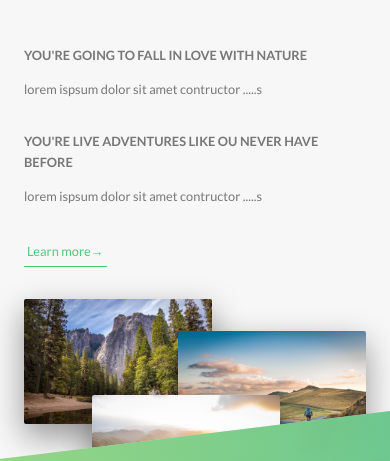
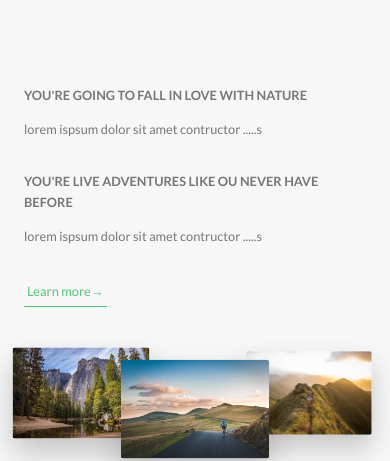
Before and after one commit to Muneeb316/Advance-Css-Sass, a website: page index.html in a window 390 px wide. Shown: the part 912-1373 px from the top of the page. Drawn offline with Linux system fonts and the light colour scheme.

Commit message:
Writring media queries-about and feature section

```diff
--- a/sass/base/_utilities.scss
+++ b/sass/base/_utilities.scss
@@ -1,6 +1,16 @@
 .u-center-text {text-align: center !important;}
 .u-margin-bottom-small {margin-bottom: 1.5rem !important;}
-.u-margin-bottom-medium {margin-bottom: 4rem !important;}
-.u-margin-bottom-big {margin-bottom: 6rem !important;}
+.u-margin-bottom-medium {
+    margin-bottom: 4rem !important;
+    @include respond(tab-port) {
+        padding: 3rem ;
+    }
+}
+.u-margin-bottom-big {
+    margin-bottom: 6rem !important;
+    @include respond(tab-port) {
+        padding: 5rem;
+    }
+}
 .u-margin-top-big{ margin-top: 8rem !important;}
 .u-margin-top-huge{ margin-top: 10rem !important;}
--- a/sass/components/_composition.scss
+++ b/sass/components/_composition.scss
@@ -7,17 +7,39 @@
         position: absolute;
         transition: all .2s;
         outline-offset: 1.3rem;
+
+        @include respond(tab-port) {
+            float: left;
+            position: relative;
+            width: 33.3333333%;
+            box-shadow: 0 1.5rem 3rem rgba($color-black, .2);
+        }
         &--p1 {
             left: 0;
             top: -2rem;
+
+            @include respond(tab-port){
+                top: 0;
+                transform: scale(1.2);
+            }
         }
         &--p2 {
             right: 0;
             top: 2rem;
+            @include respond(tab-port){
+                top: -1;
+                transform: scale(1.3);
+                z-index: 100;
+            }
         }
         &--p3 {
             left: 20%;
             top: 10rem;
+            @include respond(tab-port){
+                top: 0;
+                left: 0;
+                transform: scale(1.1);
+            }
         }
         &:hover {
             outline: 1.5rem solid $color-primary;
--- a/sass/components/_feature-box.scss
+++ b/sass/components/_feature-box.scss
@@ -6,6 +6,9 @@
     border-radius: 3px;
     box-shadow: 0 1.5rem 4rem rgba($color-black, .15);
     transition: transform .3s;
+    @include respond(tab-port) {
+        padding: 2rem;
+    }
     &__icon {
         font-size: 6rem;
         margin-bottom: .5rem;
@@ -14,7 +17,9 @@
         -webkit-background-clip: text;
         color: transparent;
 
-
+        @include respond(tab-port) {
+           margin-bottom: 0;
+        }
 
     }
     &:hover {
--- a/sass/layout/_footer.scss
+++ b/sass/layout/_footer.scss
@@ -12,6 +12,11 @@
     &__logo-box {
         text-align: center;
         margin-bottom: 8rem;
+
+        @include respond(tab-port) {
+           margin-bottom: 4rem;
+
+        }
     }
     &__logo {
         width: 15rem;
--- a/sass/pages/_home.scss
+++ b/sass/pages/_home.scss
@@ -2,6 +2,10 @@
     background-color: $color-grey-light-1;
     padding: 25rem 0;
     margin-top: -20vh;
+
+    @include respond(tab-port) {
+        padding: 20rem 0;
+    }
 }
 .section-feature {
     padding: 20rem 0;
@@ -17,21 +21,36 @@
     & > * {
         transform: skewY(7deg);
     }
+
+    @include respond(tab-port) {
+        padding: 10rem 0;
+    }
 }
 .section-tour {
     background-color: $color-grey-light-1;
     padding: 25rem 0 15rem 0;
     margin-top: -10rem;
 
+    @include respond(tab-port) {
+        padding: 20rem 0 10rem 0;
+    }
 }
 .section-stories {
     position: relative;
     padding: 15rem 0;
 
+    @include respond(tab-port) {
+        padding: 10rem 0;
+    }
+
 }
 .section-book {
     padding: 15rem 0;
     background-image: linear-gradient(to right bottom, $color-primary-light, $color-primary-dark);
+
+    @include respond(tab-port) {
+        padding: 10rem 0;
+    }
 }
 .book {
     background-image: linear-gradient(105deg, rgba($color-white, .9) 0%,
```
Also changed, not shown: css/style.css.
